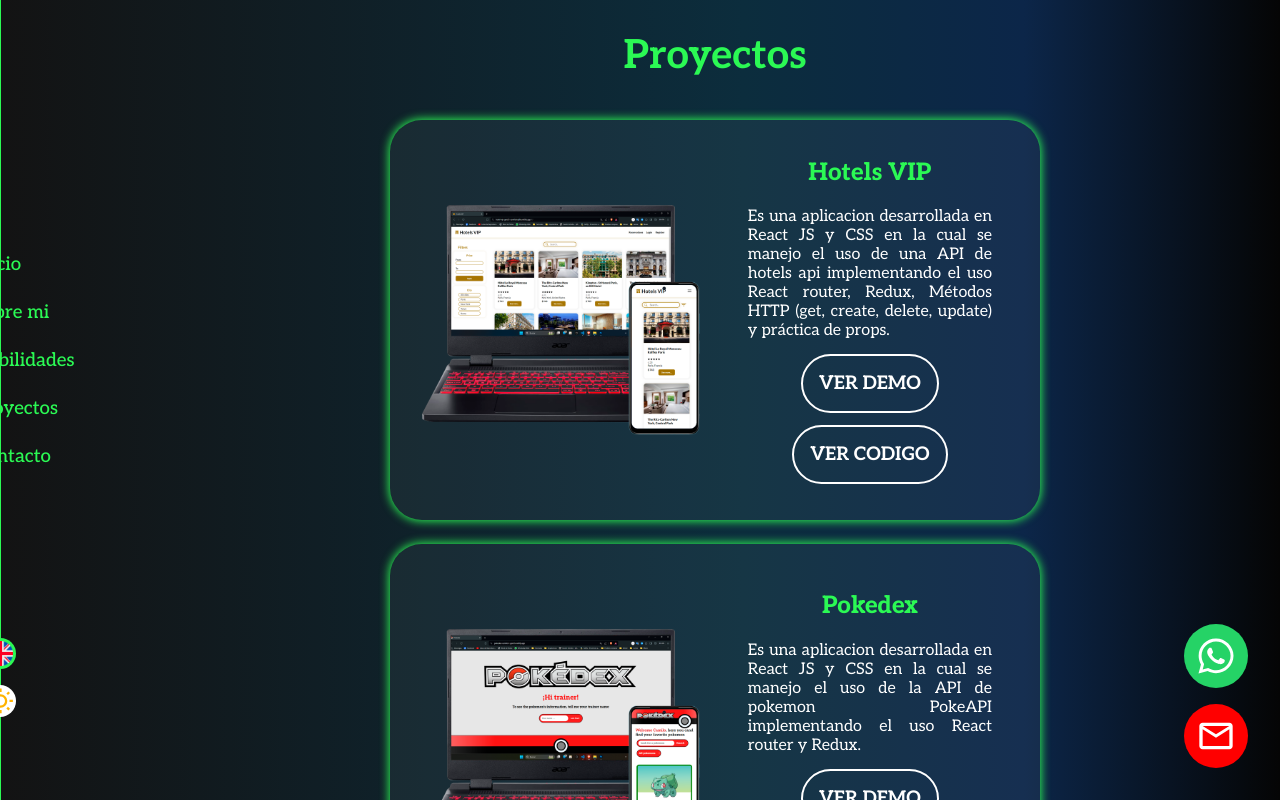
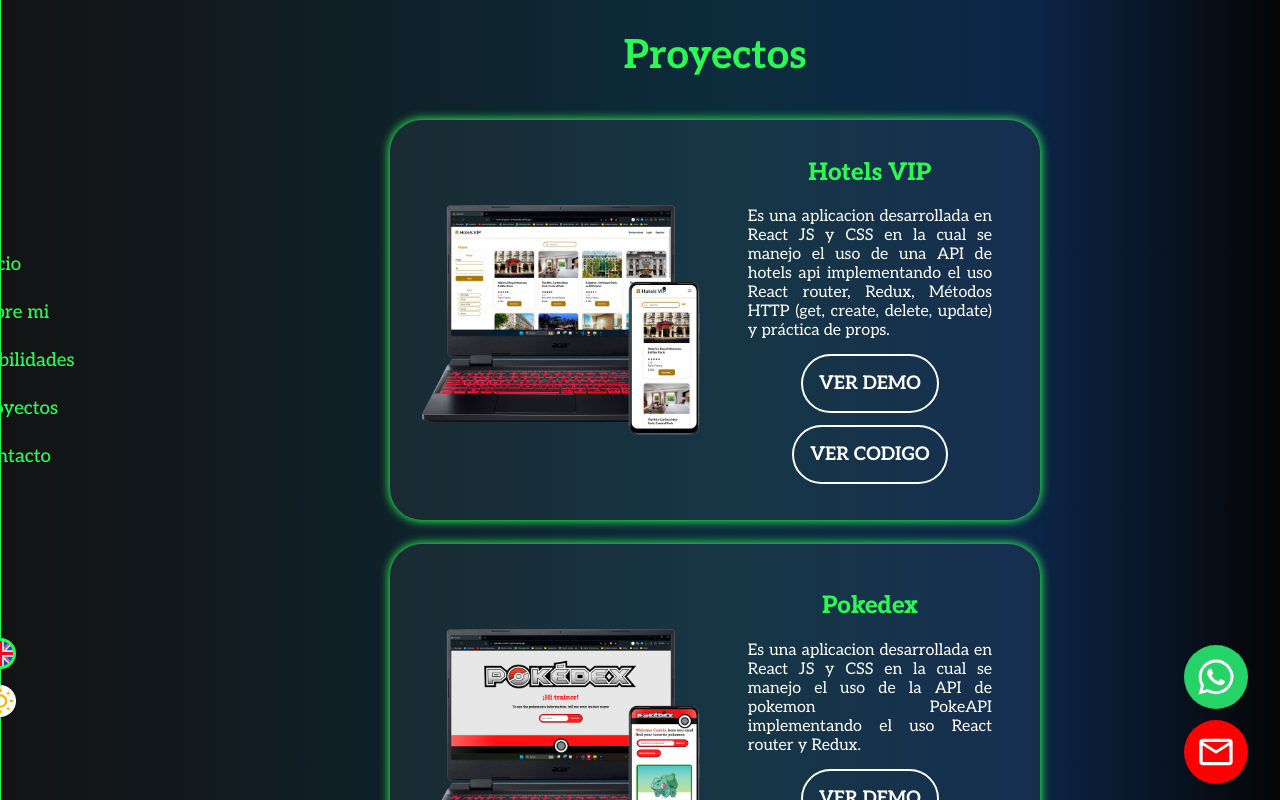
Before and after one commit to DarkKiller31/Portafolio_2.0, a React (Vite) app: page /#/projects in a window 1280 px wide. Shown: the top 800 px of the page. Built offline with nearby package versions, Linux system fonts and the light colour scheme.

Commit message:
Iconos palpitantes

```diff
--- a/src/components/shared/styles/ButtonsSpam.css
+++ b/src/components/shared/styles/ButtonsSpam.css
@@ -1,10 +1,10 @@
 .buttons__container {
   position: fixed;
-  bottom: 2em;
+  bottom: 1em;
   right: 2em;
   display: flex;
   flex-direction: column;
-  gap: 1em;
+  gap: 0.7em;
 }
 .button__circle {
   display: flex;
```
